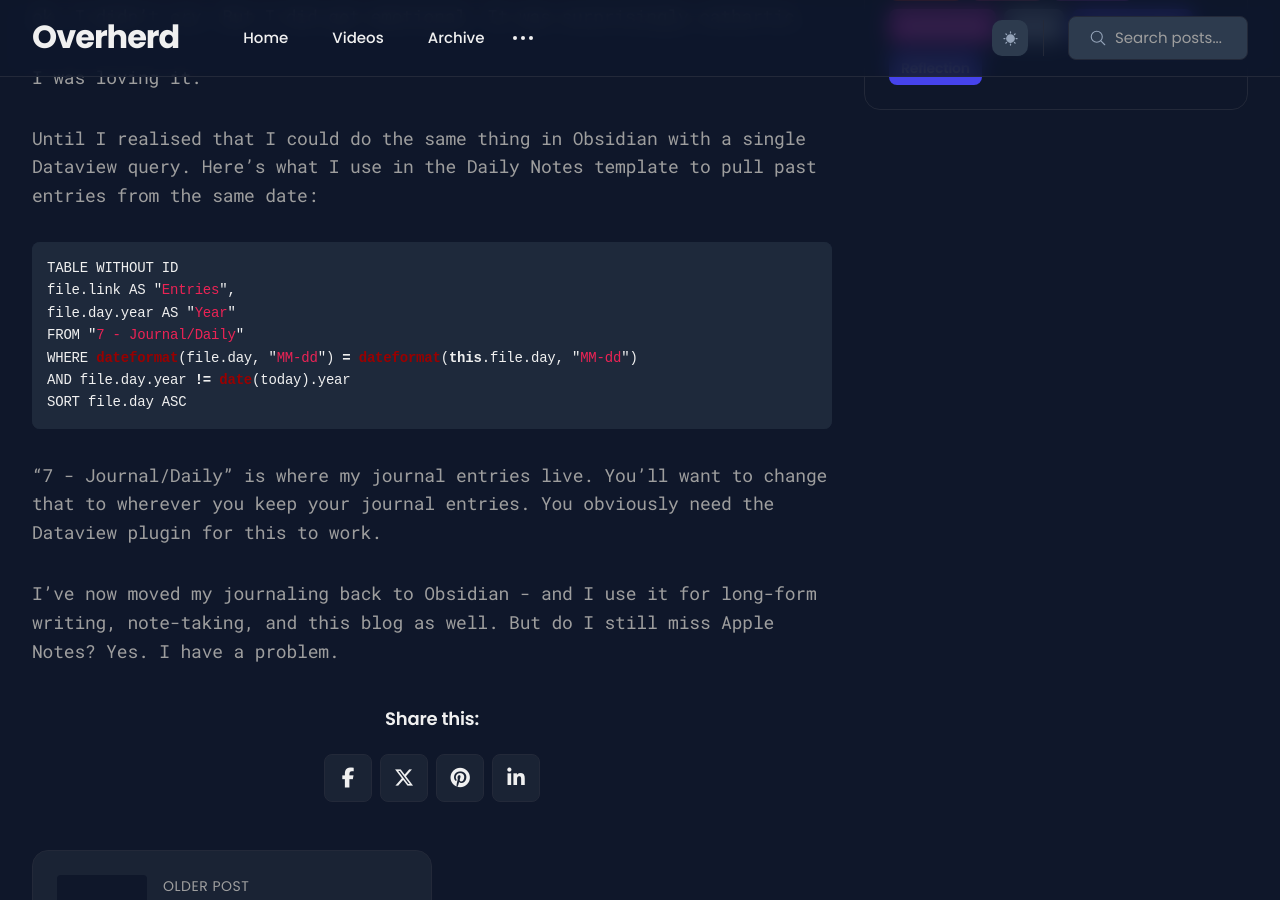
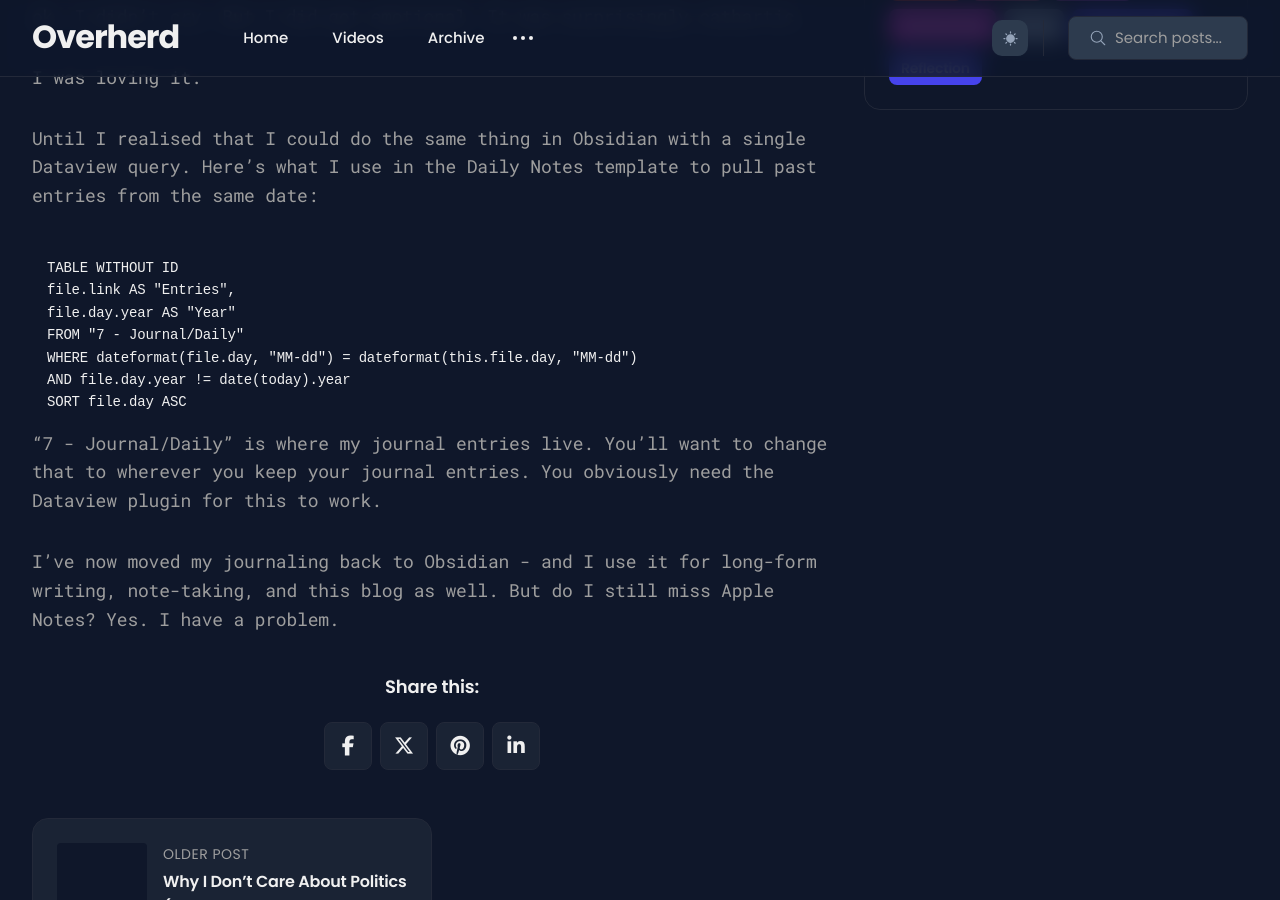
Before and after one commit to smartyshaman/anantshiva.github.io, a Jekyll site: the page built from _posts/2027-03-29-obsidian-forever-notes.md, in a window 1280 px wide and 900 px high, scrolled down 1298 px. Built offline with Jekyll 4.4.1, drawn with Linux system fonts in a browser that asks for light colours.

Commit message:
vault backup: 2025-03-29 17:48:25

````diff
--- a/_posts/2027-03-29-obsidian-forever-notes.md
+++ b/_posts/2027-03-29-obsidian-forever-notes.md
@@ -22,7 +22,8 @@ I was loving it.
 
 Until I realised that I could do the same thing in Obsidian with a single Dataview query. Here’s what I use in the Daily Notes template to pull past entries from the same date:
 
-```js
+{% raw %}
+```dataview
 TABLE WITHOUT ID
 file.link AS "Entries",
 file.day.year AS "Year"
@@ -31,6 +32,7 @@ WHERE dateformat(file.day, "MM-dd") = dateformat(this.file.day, "MM-dd")
 AND file.day.year != date(today).year
 SORT file.day ASC
 ```
+{% endraw %}
 
 "7 - Journal/Daily" is where my journal entries live. You’ll want to change that to wherever you keep your journal entries. You obviously need the Dataview plugin for this to work.
 
````
